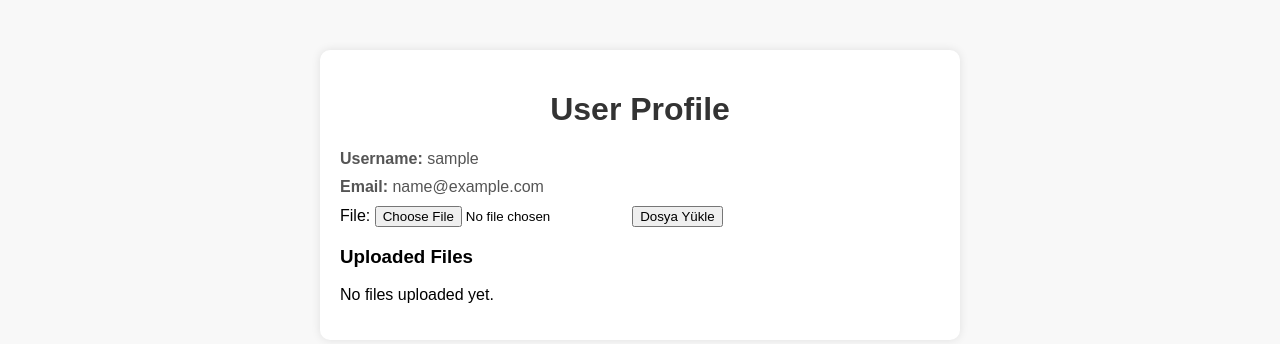
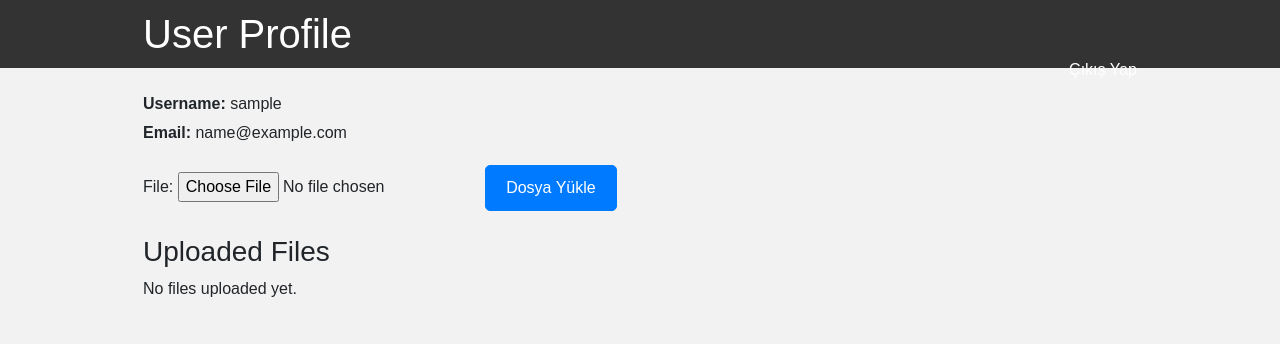
Before and after one commit to marksmandantus/Veri_Guvenligi, a Django app: page /profile/ in a window 1280 px wide. Shown: the top 344 px of the page. Run offline with Django 4.2, Linux system fonts and the light colour scheme; the visitor is signed in with stand-in values (Sample User, id 1); data comes from the database, SQL or seed files in the repository; data that the repository does not hold is empty; some libraries are stand-ins or nearby versions.

Commit message:
download eklendi, index css eklendi

```diff
--- a/veri/base/admin.py
+++ b/veri/base/admin.py
@@ -1,4 +1,5 @@
 from django.contrib import admin
-from .models import UploadedFile
+from .models import UploadedFile, Directory
 
 admin.site.register(UploadedFile)
+admin.site.register(Directory)
--- a/veri/base/models.py
+++ b/veri/base/models.py
@@ -4,9 +4,15 @@ from django.db import models
 class CustomUser(models.Model):
     user = models.OneToOneField(User, on_delete=models.CASCADE)
 
+class Directory(models.Model):
+    id = models.AutoField(primary_key=True)
+    name = models.CharField(max_length=255)
+
+
 
 class UploadedFile(models.Model):
     id = models.AutoField(primary_key=True)
     user_profile = models.ForeignKey(CustomUser, on_delete=models.CASCADE)
+    directory = models.ForeignKey(Directory, on_delete=models.CASCADE)
     file = models.FileField(upload_to='uploads/')
     uploaded_at = models.DateTimeField(auto_now_add=True)
--- a/veri/base/urls.py
+++ b/veri/base/urls.py
@@ -3,12 +3,16 @@ from . import views
 from django.conf import settings
 from django.conf.urls.static import static
 from django.views.generic import TemplateView
+from django.contrib.auth.views import LogoutView
+
 
 urlpatterns = [
     path('register/', views.register, name='register'),
     path('login/', views.user_login, name='login'),
     path('profile/', views.user_profile, name='user_profile'),
     path('delete_file/<int:id>/', views.delete_file, name='delete_file'),
+    path('logout/', LogoutView.as_view(next_page='index'), name='logout'),
+    path('', views.index, name='index'),
 ]
 
 urlpatterns += [path('<path:path>/', TemplateView.as_view(template_name='404.html'))]
--- a/veri/base/views.py
+++ b/veri/base/views.py
@@ -1,9 +1,11 @@
 from django.shortcuts import render, redirect
 from django.contrib.auth import login
 from .forms import RegisterForm, UserLoginForm, FileUploadForm
-from .models import UploadedFile, CustomUser
+from .models import UploadedFile, CustomUser, Directory
 from django.shortcuts import get_object_or_404
 
+def index(request):
+    return render(request, 'index.html')
 
 def register(request):
     if request.method == 'POST':
@@ -30,18 +32,37 @@ def user_profile(request):
     user = request.user
     user_profile, created = CustomUser.objects.get_or_create(user=user)
 
+    directories = Directory.objects.all()
+    files_by_directory = {}
+
+    for directory in directories:
+        files_by_directory[directory] = UploadedFile.objects.filter(
+            user_profile=user_profile,
+            directory=directory
+        )
+
     if request.method == 'POST':
         form = FileUploadForm(request.POST, request.FILES)
         if form.is_valid():
             uploaded_file = form.save(commit=False)
             uploaded_file.user_profile = user_profile
+
+            # Dizin bilgisini formdan al veya varsayılan bir dizin belirle
+            directory_id = form.cleaned_data.get('directory')
+            if directory_id:
+                directory = Directory.objects.get(id=directory_id)
+            else:
+            # Provide a default directory or handle this case based on your requirements
+            # For example, create a default directory if it doesn't exist.
+                directory, created = Directory.objects.get_or_create(name='Default')
+            uploaded_file.directory = directory
             uploaded_file.save()
             return redirect('user_profile')
     else:
         form = FileUploadForm()
 
     user_files = UploadedFile.objects.filter(user_profile=user_profile)
-    return render(request, 'user_profile.html', {'form': form, 'user_files': user_files})
+    return render(request, 'user_profile.html', {'form': form, 'user_files': user_files, 'files_by_directory': files_by_directory})
 
 def custom_404(request, exception):
     return render(request, '404.html', status=404)
--- a/veri/static/css/profile.css
+++ b/veri/static/css/profile.css
@@ -1,34 +1,86 @@
-/* static/css/user_profile.css */
+/* profile.css */
 
 body {
-    font-family: 'Arial', sans-serif;
     margin: 0;
     padding: 0;
-    background-color: #f8f8f8;
+    font-family: 'Arial', sans-serif;
+    background-color: #f2f2f2;
 }
 
-.profile-container {
+.container {
     width: 80%;
-    max-width: 600px;
-    margin: 50px auto;
-    background-color: #fff;
-    padding: 20px;
-    border-radius: 10px;
-    box-shadow: 0 0 10px rgba(0, 0, 0, 0.1);
+    margin: 0 auto;
 }
 
-h1 {
-    text-align: center;
-    color: #333;
+.header {
+    background-color: #333;
+    color: #fff;
+    padding: 10px 0;
 }
 
-.profile-info {
+.header h1 {
+    margin: 0;
+}
+
+.nav {
+    float: right;
+}
+
+.nav a {
+    color: #fff;
+    text-decoration: none;
+    margin-left: 20px;
+}
+
+.profile-info p {
+    margin: 5px 0;
+}
+
+form {
     margin-top: 20px;
 }
 
-.profile-info p {
-    margin: 10px 0;
-    color: #555;
+.btn {
+    display: inline-block;
+    padding: 10px 20px;
+    text-decoration: none;
+    color: #fff;
+    border-radius: 5px;
+    cursor: pointer;
 }
 
-/* Add additional styling as needed */
+.btn-primary {
+    background-color: #007BFF;
+}
+
+.uploaded-files, .directory {
+    margin-top: 30px;
+}
+
+.file-list {
+    list-style: none;
+    padding: 0;
+}
+
+.file-item {
+    display: flex;
+    justify-content: space-between;
+    align-items: center;
+    background-color: #fff;
+    padding: 10px;
+    margin-bottom: 10px;
+    border: 1px solid #ddd;
+}
+
+.file-buttons .btn {
+    margin-left: 10px;
+}
+
+.file-link {
+    color: #007BFF;
+    text-decoration: none;
+}
+
+.file-link:hover {
+    text-decoration: underline;
+}
--- a/veri/templates/user_profile.html
+++ b/veri/templates/user_profile.html
@@ -4,15 +4,22 @@
 <head>
     <meta charset="UTF-8">
     <meta name="viewport" content="width=device-width, initial-scale=1.0">
+    <link rel="stylesheet" href="https://stackpath.bootstrapcdn.com/bootstrap/4.3.1/css/bootstrap.min.css">
     <link rel="stylesheet" href="{% static 'css/profile.css' %}">
     <title>User Profile</title>
 </head>
 <body>
 
-<div class="profile-container">
+    <header class="header">
+        <div class="container">
             <h1>User Profile</h1>
+            <nav class="nav">
+                <a href="{% url 'logout' %}">Çıkış Yap</a>
+            </nav>
+        </div>
+    </header>
 
-    <!-- Display user profile information -->
+    <div class="container mt-4">
         <div class="profile-info">
             <p><strong>Username:</strong> {{ user.username }}</p>
             <p><strong>Email:</strong> {{ user.email }}</p>
@@ -21,50 +28,50 @@
         <form method="post" enctype="multipart/form-data">
             {% csrf_token %}
             {{ form }}
-        <button type="submit">Dosya Yükle</button>
+            <button type="submit" class="btn btn-primary">Dosya Yükle</button>
         </form>
-    <!-- Yüklenen dosyaları listele -->
+
+        <div class="uploaded-files mt-4">
             <h3>Uploaded Files</h3>
             {% if user_files %}
-   <ul>
+                <ul class="file-list">
                     {% for file in user_files %}
-           <li>
-               <a href="{{ file.file.url }}">{{ file.file.name }}</a>
-               <button class="delete-file" data-file-id="{{ file.id }}">Delete</button>
+                        <li class="file-item">
+                            <a href="{{ file.file.url }}" class="file-link">{{ file.file.name }}</a>
+                            <div class="file-buttons">
+                                <button class="btn btn-success download-file" data-file-url="{{ file.file.url }}">Download</button>
+                                <button class="btn btn-danger delete-file" data-file-id="{{ file.id }}">Delete</button>
+                            </div>
                         </li>
                     {% endfor %}
                 </ul>
             {% else %}
                 <p>No files uploaded yet.</p>
             {% endif %}
+        </div>
+
+        {% for directory, files in files_by_directory.items %}
+            <div class="directory mt-4">
+                <h3>{{ directory.name }}</h3>
+                {% if files %}
+                    <ul class="file-list">
+                        {% for file in files %}
+                            <li class="file-item">
+                                <a href="{{ file.file.url }}" class="file-link">{{ file.file.name }}</a>
+                                <div class="file-buttons">
+                                    <button class="btn btn-success download-file" data-file-url="{{ file.file.url }}">Download</button>
+                                    <button class="btn btn-danger delete-file" data-file-id="{{ file.id }}">Delete</button>
+                                </div>
+                            </li>
+                        {% endfor %}
+                    </ul>
+                {% else %}
+                    <p>No files uploaded in this directory.</p>
+                {% endif %}
+            </div>
+        {% endfor %}
+    </div>
 
 <script src="https://code.jquery.com/jquery-3.6.4.min.js"></script>
-<script>
-   $(document).ready(function () {
-       $('.delete-file').on('click', function () {
-           var fileId = $(this).data('file-id');
-           deleteFile(fileId);
-       });
-
-       function deleteFile(fileId) {
-           var csrftoken = $('[name=csrfmiddlewaretoken]').val();
-
-           $.ajax({
-               url: `/delete_file/${fileId}/`,
-               method: 'POST',
-               headers: {'X-CSRFToken': csrftoken},
-               success: function (data) {
-                   if (data.status === 'success') {
-                       // Başarıyla silindiğinde sayfayı yenile
-                       location.reload();
-                   } else {
-                       alert('Dosya silinirken bir hata oluştu.');
-                   }
-               },
-               error: function () {
-                   alert('Dosya silinirken bir hata oluştu.');
-               }
-           });
-       }
-   });
-</script>
+<script src="{% static 'js/profile.js' %}"></script>
+</html>
```
Also changed, not shown: veri/static/css/index.css (added, +36 -0 lines), veri/static/js/profile.js (added, +48 -0 lines), veri/templates/index.html (added, +22 -0 lines), veri/base/migrations/0004_directory_uploadedfile_directory.py (added), veri/base/migrations/0005_alter_directory_id.py (added), veri/base/migrations/0006_directory_user_profile.py (added), veri/base/migrations/0007_remove_directory_user_profile.py (added), 6 other files. Lines whose indentation alone changed are shown as unchanged.
